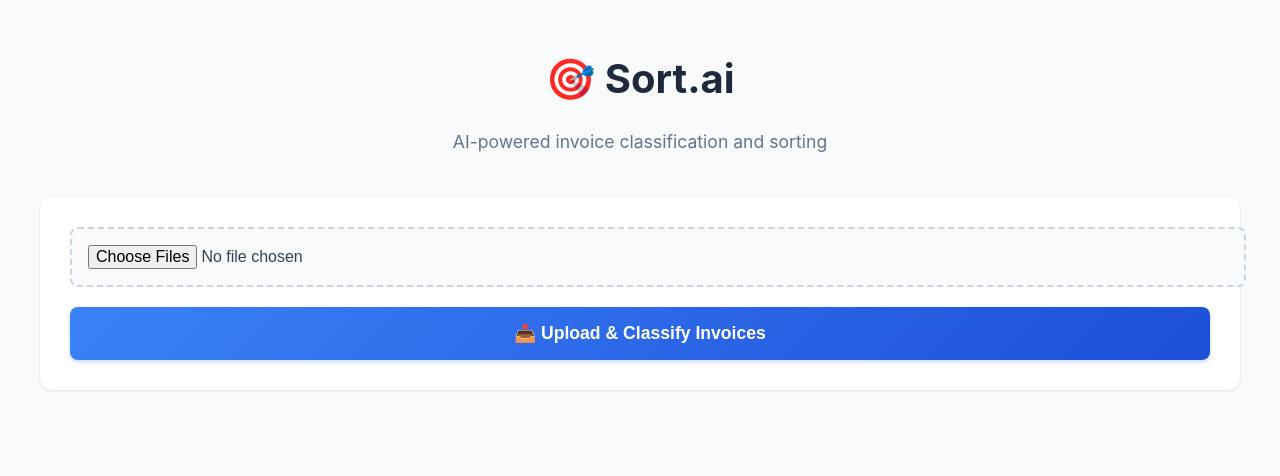
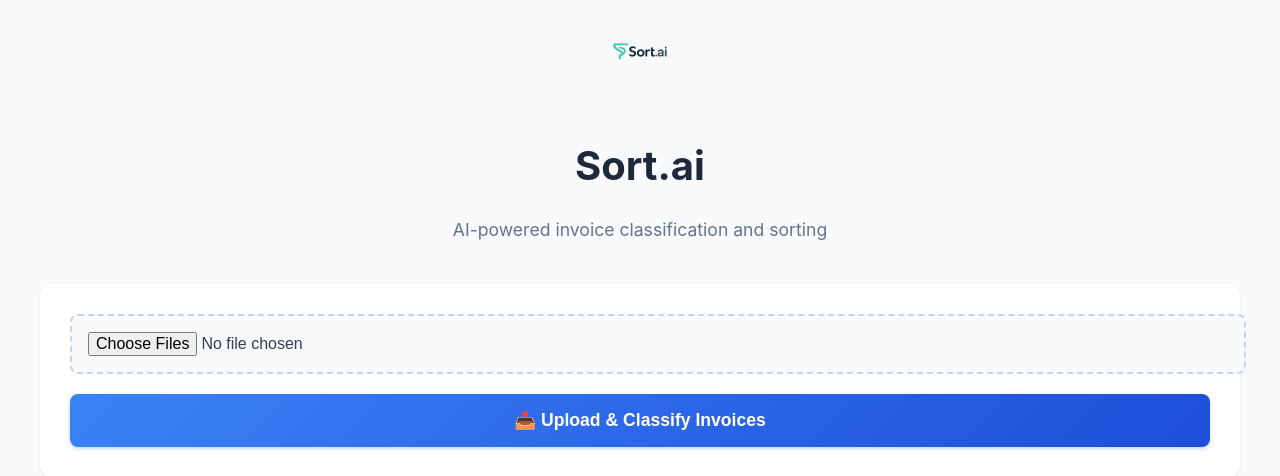
Before and after one commit to eshap31/sortai, a FastAPI app: page / in a window 1280 px wide. Shown: the top 476 px of the page. Run offline with FastAPI, Linux system fonts and the light colour scheme.

Commit message:
Added icon, logo, and Invoice number and order number fields

```diff
--- a/llm_agent/prompt_builder.py
+++ b/llm_agent/prompt_builder.py
@@ -34,11 +34,14 @@
     "vendor": string,
     "amount": string,
     "date": string,
-    "address": string
+    "address": string,
+    "invoice_number": string,
+    "order_number": string
   }},
   "reasoning": string
 }}
 
+If any fields like invoice number or order number are not available, return null or an empty string.
 Only return valid JSON.
 """
     return prompt.strip()
--- a/main.py
+++ b/main.py
@@ -5,6 +5,8 @@
 import shutil
 from ocr.ocr_engine import extract_text_from_image, extract_text_from_pdf
 from llm_agent.llm_interface import classify_invoice
+from fastapi.staticfiles import StaticFiles
+
 
 app = FastAPI()
 
@@ -13,6 +15,9 @@
     "Grove Apartments LLC": ["44 Grove St Cambridge MA 02138"],
     "Elmhurt Holdings LLC": ["9232 50th Ave 3RD Floor, Elmhurst, NY 11373"]
 }
+
+app.mount("/static", StaticFiles(directory="static"), name="static")
+
 
 @app.get("/", response_class=HTMLResponse)
 async def home():
--- a/templates/upload.html
+++ b/templates/upload.html
@@ -4,6 +4,9 @@
     <meta charset="UTF-8">
     <meta name="viewport" content="width=device-width, initial-scale=1.0">
     <title>Sort.ai - Upload Invoices</title>
+    <link rel="icon" type="image/x-icon" href="/static/favicon.ico">
+    <!-- You can also use other formats like PNG if your icon is named differently:
+         <link rel="icon" type="image/png" href="logo.png"> -->
     <style>
         body {
             font-family: -apple-system, BlinkMacSystemFont, 'Segoe UI', Roboto, Oxygen, Ubuntu, Cantarell, sans-serif;
@@ -18,6 +21,12 @@
         .header {
             text-align: center;
             margin-bottom: 40px;
+        }
+
+        .logo {
+            height: 64px;
+            width: auto;
+            margin-bottom: 16px;
         }
 
         .header h1 {
@@ -428,7 +437,8 @@
 </head>
 <body>
     <div class="header">
-        <h1>🎯 Sort.ai</h1>
+        <img src="/static/logo.png" alt="Sort.ai Logo" class="logo">
+        <h1>Sort.ai</h1>
         <p>AI-powered invoice classification and sorting</p>
     </div>
 
@@ -718,6 +728,14 @@
                             <div class="detail-label">Address</div>
                             <div class="detail-value">${invoiceData.invoice_summary.address || 'N/A'}</div>
                         </div>
+                        <div class="detail-item">
+                            <div class="detail-label">Invoice #</div>
+                            <div class="detail-value">${invoiceData.invoice_summary.invoice_number || 'None'}</div>
+                        </div>
+                        <div class="detail-item">
+                            <div class="detail-label">Order #</div>
+                            <div class="detail-value">${invoiceData.invoice_summary.order_number || 'None'}</div>
+                        </div>
                     </div>
 
                     <div class="reasoning-section">
```
Also changed, not shown: static/favicon.ico (added), static/logo.png (added).
